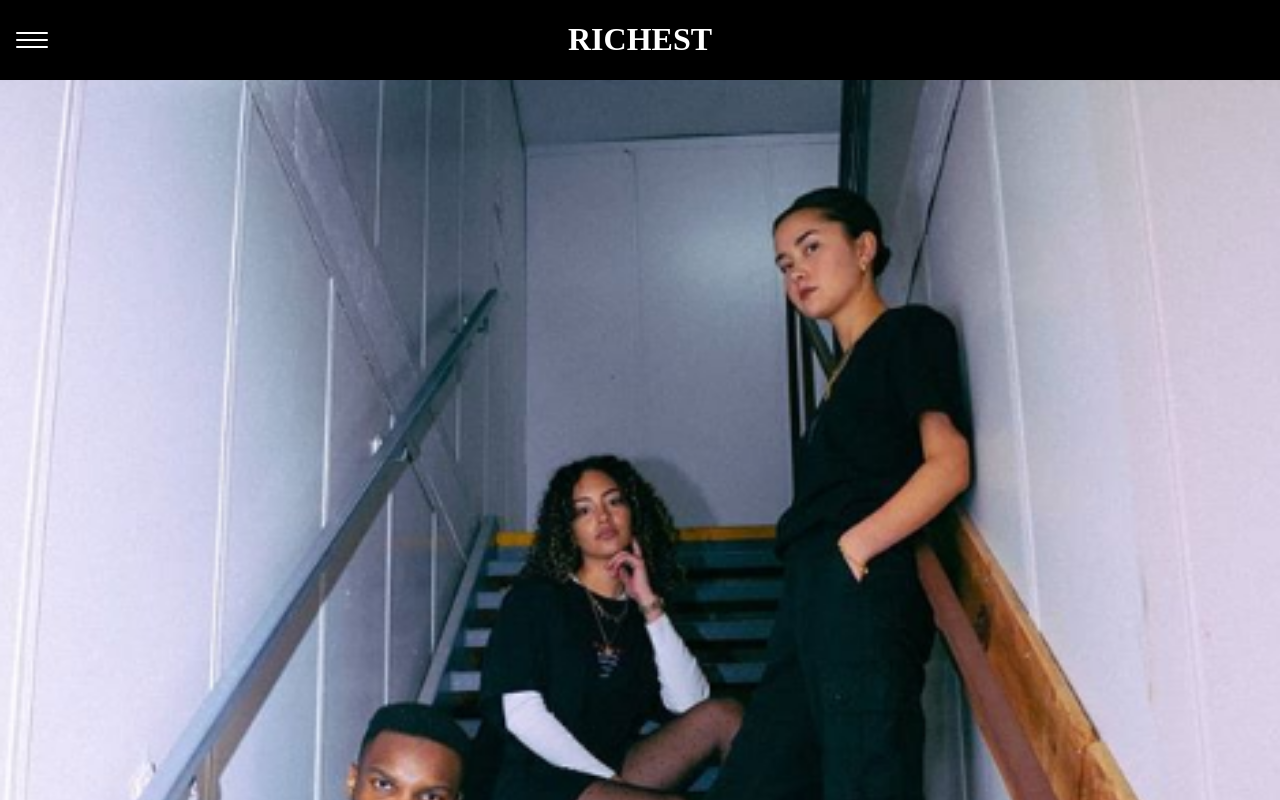
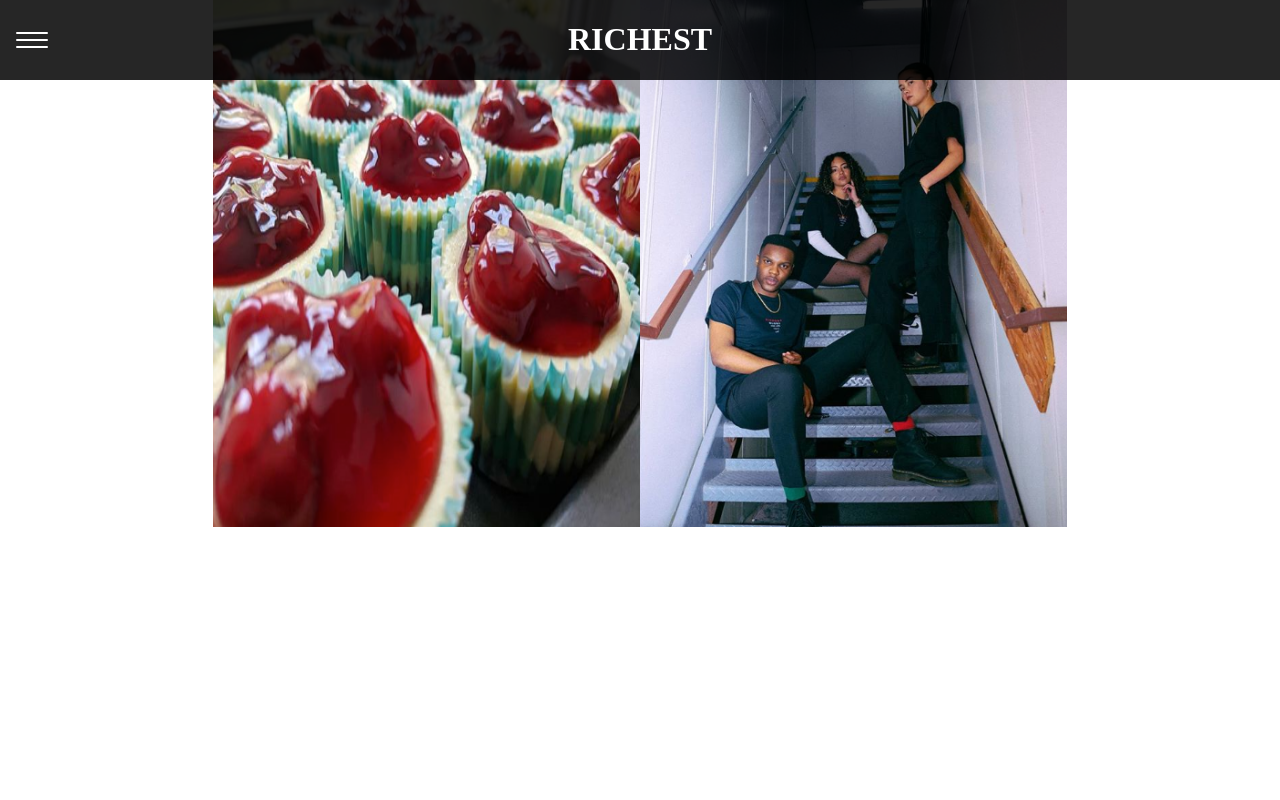
Before and after one commit to domhart98/RICHEST, a plain HTML site: page RICHEST2/gridtest.html in a window 1280 px wide. Shown: the top 800 px of the page. Drawn offline with Linux system fonts and the light colour scheme; files that its build step writes are made by us from their sources; files whose address does not match are found by name.

Commit message:
Update with new design

```diff
--- a/RICHEST2/gridstyles.css
+++ b/RICHEST2/gridstyles.css
@@ -13,11 +13,12 @@ body{
 
 header
 {
-    background-color:black;
+    background-color:rgb(0, 0, 0,.85);
     text-align:center;
     position: fixed;
     width:100%;
     z-index:999;
+
 
 
 }
@@ -120,16 +121,17 @@ nav a:hover {
 
 .container
 {
+
     display:grid;
-    grid-template-columns: [first] 1fr [second] 2fr [third] 1fr;
-    grid-template-rows: [first-row] 2fr, [second-row] 4fr, [third-row] 4fr ;
+    grid-template-columns: [first] 1fr [second] 2fr [third] 2fr [fourth] 1fr;
+    grid-template-rows: [first-row] 1fr, [second-row] 1fr, [third-row] 1fr;
 
     justify-items:center;
 
     grid-template-areas:
-    " . . ."
-    "apparel apparel apparel"
-    ". . . "
+    ". . . ."
+    ". bakery apparel ."
+    ". . . . "
     ;
 }
 
@@ -143,10 +145,28 @@ nav a:hover {
 {
     grid-area:apparel;
     background-color:purple;
-    width:100%;
+    display:flex;
+    align-items: center;
+
 
 }
 .apparel
 {
     width:100%;
 }
+
+
+.imgbox2
+{
+    grid-area:bakery;
+    background-color:green;
+
+
+
+
+}
+.bakery
+{
+    width:100%;
+    height:100%;
+}
--- a/RICHEST2/gridtest.html
+++ b/RICHEST2/gridtest.html
@@ -26,9 +26,13 @@
             <img src=/Users/williambrace/RICHEST2/APPAREL.png class=apparel>
         </div>
 
-    </div>
+        <div class=imgbox2>
+            <img src=/Users/williambrace/RICHEST2/Cheescake.png class=bakery>
+        </div>
 
 
-    <div>Icons made by <a href="https://www.flaticon.com/authors/freepik" title="Freepik">Freepik</a> from <a href="https://www.flaticon.com/" title="Flaticon">www.flaticon.com</a></div>
+    <!--<div>Icons made by <a href="https://www.flaticon.com/authors/freepik" title="Freepik">Freepik</a> from <a href="https://www.flaticon.com/" title="Flaticon">www.flaticon.com</a>-->
+    </div>
+    </div>
 </body>
 </html>
```
Also changed, not shown: RICHEST2/Cheescake.png (added).
